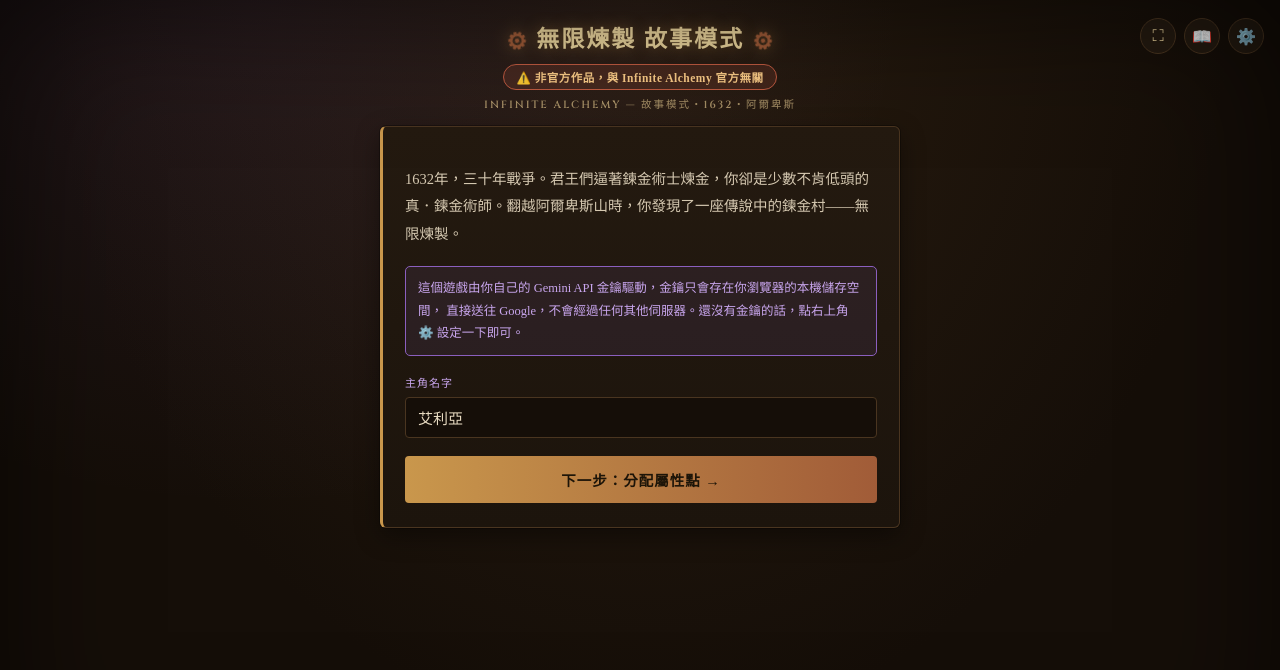
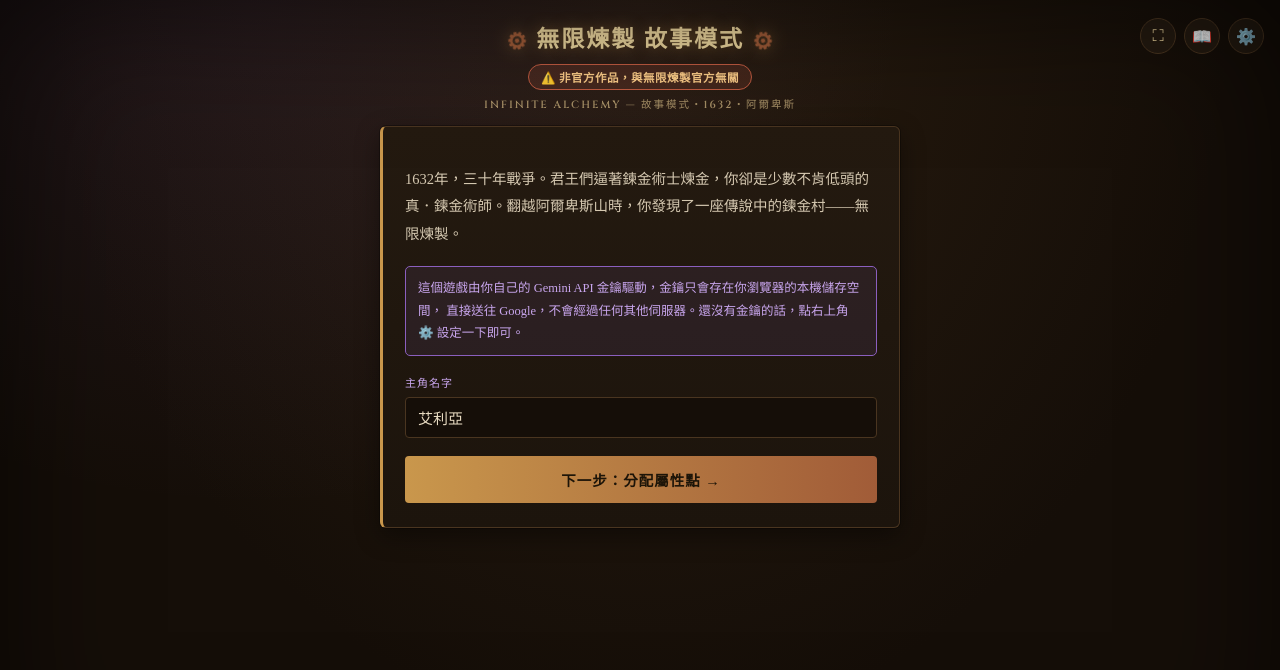
Before and after one commit to BotaoWei1227/pillars-of-creation.story-mode, a website with bundled scripts: page index.html in a window 1280 px wide. Built offline with nearby package versions, Linux system fonts and the light colour scheme; no server answers.

Commit message:
Update index.html

```diff
--- a/index.html
+++ b/index.html
@@ -16,7 +16,7 @@
     <button class="icon-fab" id="settingsFab" title="設定 / 雲端存檔">⚙️</button>
   </div>
   <div class="hdr-title"><span class="hdr-gear">⚙</span>無限煉製 故事模式<span class="hdr-gear">⚙</span></div>
-  <div class="hdr-unofficial">⚠️ 非官方作品，與 Infinite Alchemy 官方無關</div>
+  <div class="hdr-unofficial">⚠️ 非官方作品，與無限煉製官方無關</div>
   <div class="hdr-sub">INFINITE ALCHEMY — 故事模式・1632・阿爾卑斯</div>
 </header>
 
```
